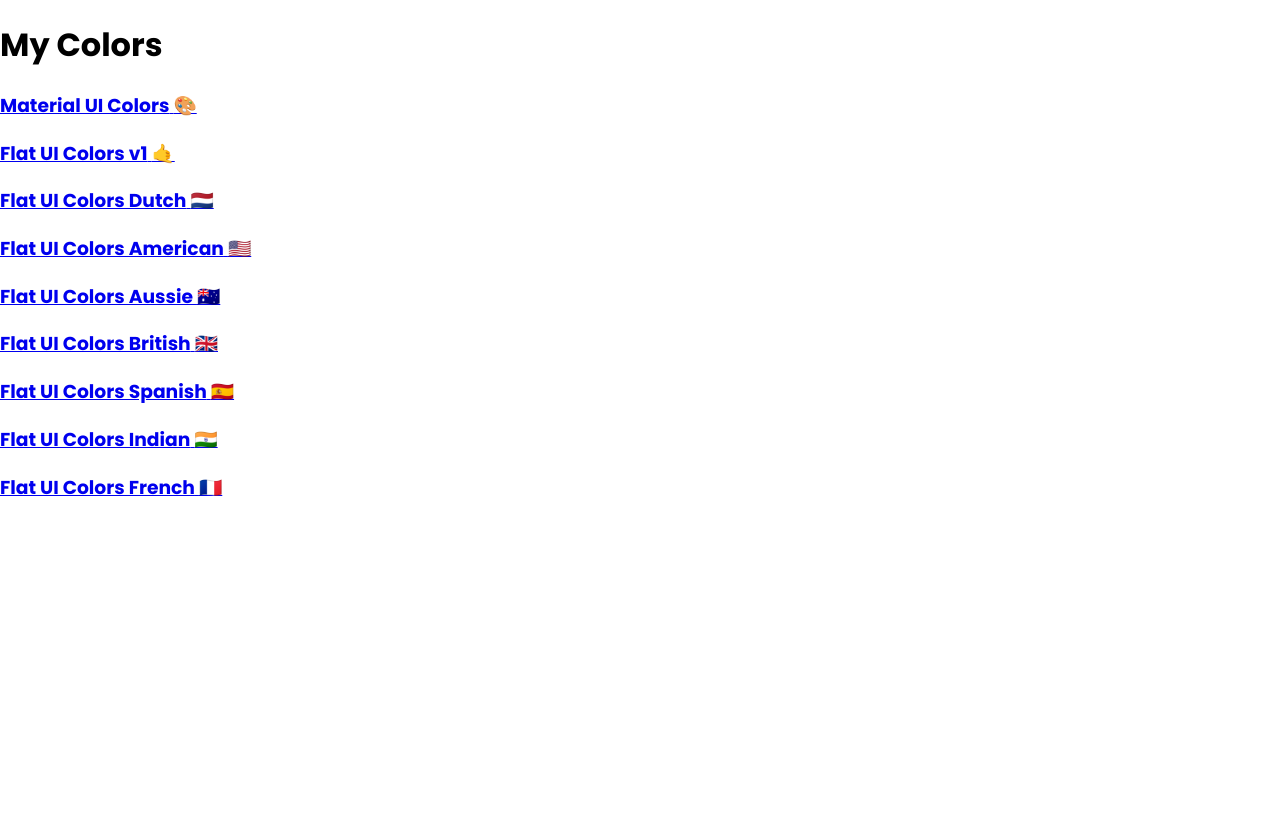
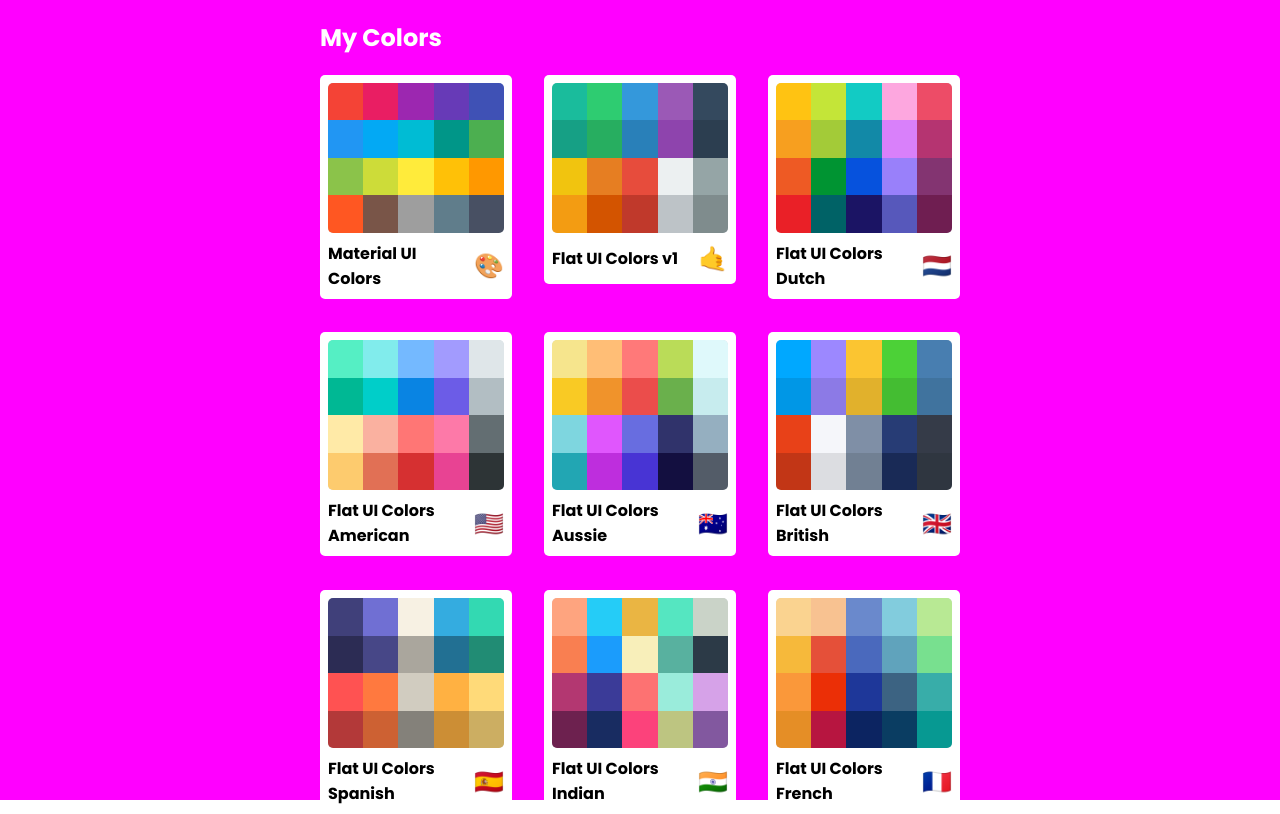
Before and after one commit to Olixfills/colorapp, a React (Create React App) app: page / in a window 1280 px wide. Built offline with nearby package versions, Linux system fonts and the light colour scheme; a web font is replaced by a local one.

Commit message:
finished home page, routing to individual palettes

```diff
--- a/package.json
+++ b/package.json
@@ -7,6 +7,7 @@
     "@emotion/styled": "^11.8.1",
     "@mui/icons-material": "^5.6.1",
     "@mui/material": "^5.6.1",
+    "@mui/styles": "^5.6.2",
     "@testing-library/jest-dom": "^5.16.4",
     "@testing-library/react": "^13.0.1",
     "@testing-library/user-event": "^13.5.0",
--- a/src/SeedPalettes.js
+++ b/src/SeedPalettes.js
@@ -23,7 +23,8 @@
       { name: "deeporange", color: "#FF5722" },
       { name: "brown", color: "#795548" },
       { name: "grey", color: "#9E9E9E" },
-      { name: "bluegrey", color: "#607D8B" }
+      { name: "bluegrey", color: "#607D8B" },
+      { name: "spacegrey", color: "#485063" }
     ]
   },
   {
--- /dev/null
+++ b/src/components/MiniPalette.js
@@ -0,0 +1,72 @@
+import React from 'react'
+import { makeStyles } from '@mui/styles';
+import { Link } from 'react-router-dom';
+import { width } from '@mui/system';
+
+
+
+const useStyles = makeStyles({
+    root: {
+        backgroundColor: 'white',
+        borderRadius: '5px',
+        padding: '0.5rem',
+        position: 'relative',
+        overflow: 'hidden',
+        '&:hover': {
+            cursor: 'pointer'
+        }
+    },
+    color: {
+        backgroundColor: '#dae1e4',
+        borderRadius: '5px',
+        height:'150px',
+        width: '100%',
+        overflow:'hidden'
+
+    },
+    title: {
+        display: 'flex',
+        justifyContent: 'space-between',
+        alignItems: 'center',
+        margin: 0,
+        color: 'black',
+        paddingTop: '0.5rem',
+        fontSize: '1rem',
+        position: 'relative',
+
+    },
+    emoji: {
+        fontSize: '1.5rem',
+        marginLeft: '0.5rem'
+    },
+    miniBoxes: {
+        height: '25%',
+        width: '20%',
+        display: 'inline-block',
+        margin: '0 auto',
+        position: 'relative',
+        // marginBottom:'-6.5px'
+        marginBottom:'-7px'
+    }
+});
+
+
+const MiniPalette = ({palette, handleClick}) => {
+    const classes = useStyles();
+
+    const { paletteName, emoji, colors, id } = palette;
+
+    const miniColorBoxes = colors.map((color) => {
+        return <div className={classes.miniBoxes} style={{background: color.color}} key={color.name} />
+    })
+
+
+    return (
+        <div className={classes.root} onClick={() => handleClick(id)}>
+            <div className={classes.color}>{miniColorBoxes}</div>
+            <h5 className={classes.title}>{paletteName} <span className={classes.emoji}>{emoji}</span></h5>
+        </div>
+  )
+}
+
+export default MiniPalette
--- a/src/pages/Home.js
+++ b/src/pages/Home.js
@@ -1,23 +1,67 @@
-import React from 'react'
-import { Link } from 'react-router-dom';
+import React from 'react';
+import { useNavigate } from "react-router-dom";
+import MiniPalette from '../components/MiniPalette';
+import { makeStyles } from '@mui/styles';
+
+
+const useStyles = makeStyles({
+    root: {
+        backgroundColor: 'magenta',
+        height: '100vh',
+        display: 'flex',
+        alignItems: 'flex-start',
+        justifyContent: 'center',
+
+    },
+    container: {
+        width: '50%',
+        display: 'flex',
+        alignItems: 'flex-start',
+        flexDirection: 'column',
+        flexWrap: 'wrap',
+
+
+    },
+    nav: {
+        display: 'flex',
+        justifyContent: 'space-between',
+        width: '100%',
+        color: 'white'
+    },
+    palette: {
+        boxSizing: 'border-box',
+        width: '100%',
+        display: 'grid',
+        gridTemplateColumns: 'repeat(3, 30%)',
+        gridGap: '5%'
+    }
+
+})
 
 
 
 const Home = ({ palettes }) => {
+    const classes = useStyles()
+    let navigate = useNavigate();
+
+     function handleClick(id) {
+    navigate(`/palette/${id}`)
+  }
 
 return (
-    <div>
-        <h1>My Colors</h1>
-        {palettes.map((palette) => {
-            const { paletteName, id, emoji } = palette;
-
-            return (
-                <div key={id}>
-
-                    <Link to={`/palette/${id}`}><h3>{paletteName} <span>{emoji}</span></h3></Link>
+    <div >
+        <div className={classes.root}>
+            <div className={classes.container}>
+                <nav className={classes.nav}>
+                    <h1>My Colors</h1>
+                </nav>
+                <div className={classes.palette}>
+                    {palettes.map((palette) => {
+                        return (<div key={palette.id}><MiniPalette palette={palette} handleClick={handleClick} /></div>)
+                        })}
                 </div>
-            )
-        })}
+            </div>
+        </div>
     </div>
 )
 }
```
Also changed, not shown: 1 other file (tests, documents, lock files or other folders).
